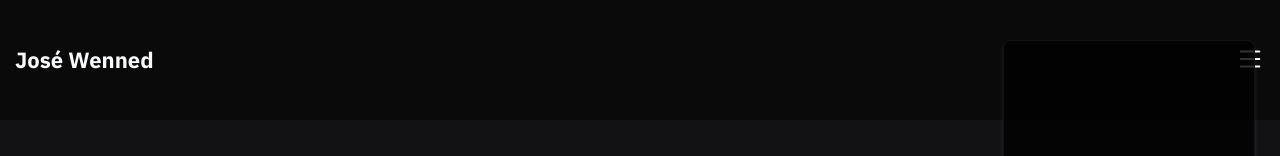
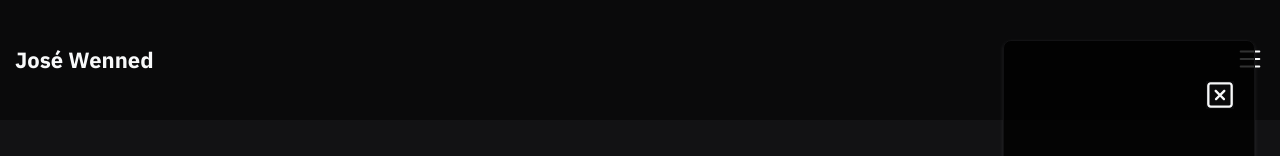
Before and after one commit to Kenzie-Academy-Brasil-Developers/Entrega---Portf-lio-de-Sucesso-JoseWenned, a React (Vite) app: page / in a window 1280 px wide. Both pictures are taken after a click on the icon 1250 px from the left and 58 px from the top of the page. Shown: the top 156 px of the page. Built offline with nearby package versions, Linux system fonts and the light colour scheme.

Commit message:
feat: add icon for close section navigation

```diff
--- a/src/Components/Header/header.component.tsx
+++ b/src/Components/Header/header.component.tsx
@@ -2,6 +2,7 @@ import { Link } from "react-router-dom"
 import style from "./style.module.scss"
 import { BsList } from "react-icons/bs";
 import {  useState } from "react";
+import { CgCloseR } from "react-icons/cg";
 
 export const Header = () => {
 
@@ -27,12 +28,13 @@ export const Header = () => {
 
                             {isOpen && (
 
-                                    <div className={style.containerNavigate} id="navigate" onChange={() =>setOpen(false)}>
+                                    <section className={style.containerNavigate} id="navigate" onChange={() =>setOpen(false)}>
+                                        <CgCloseR className={style.iconClose}/>
                                         <Link className={style.titleNavigate} to="/">Home</Link>
                                         <Link className={style.titleNavigate} to="/AboutMePage">About</Link>
                                         <Link className={style.titleNavigate} to="/ProjectsPage">Projects</Link>
                                         <Link className={style.titleNavigate} to="/ContactsPage">Contacts</Link>
-                                    </div>
+                                    </section>
 
                                 )
 
--- a/src/Components/Header/style.module.scss
+++ b/src/Components/Header/style.module.scss
@@ -43,6 +43,20 @@
     z-index: 1;
 
     box-shadow: 0 2px 4px rgba(255, 255, 255, 0.1);
+
+}
+
+.iconClose {
+
+    color: var(--color-gray-0);
+    background-color: var(--color-gray-5);
+
+    position: absolute;
+    top: 40px;
+    right: 20px;
+
+    width: 28px;
+    height: 28px;
 
 }
 
```
